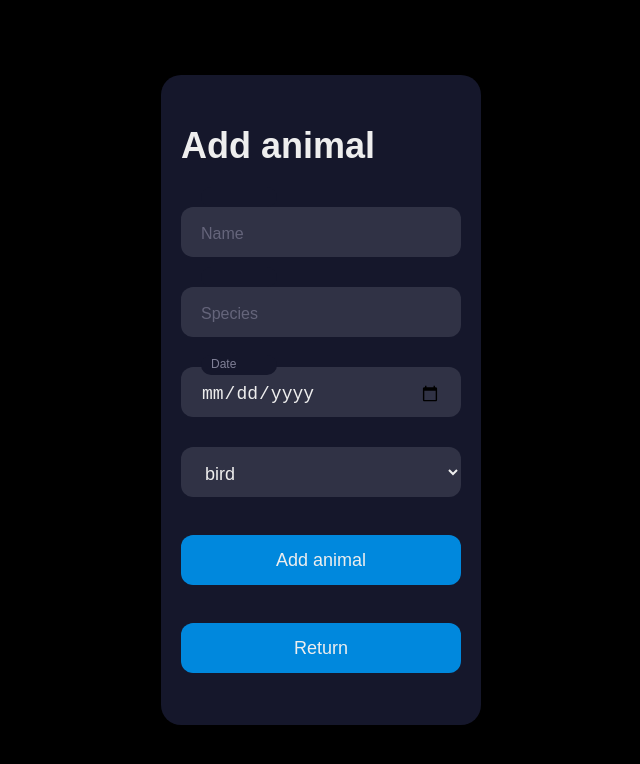
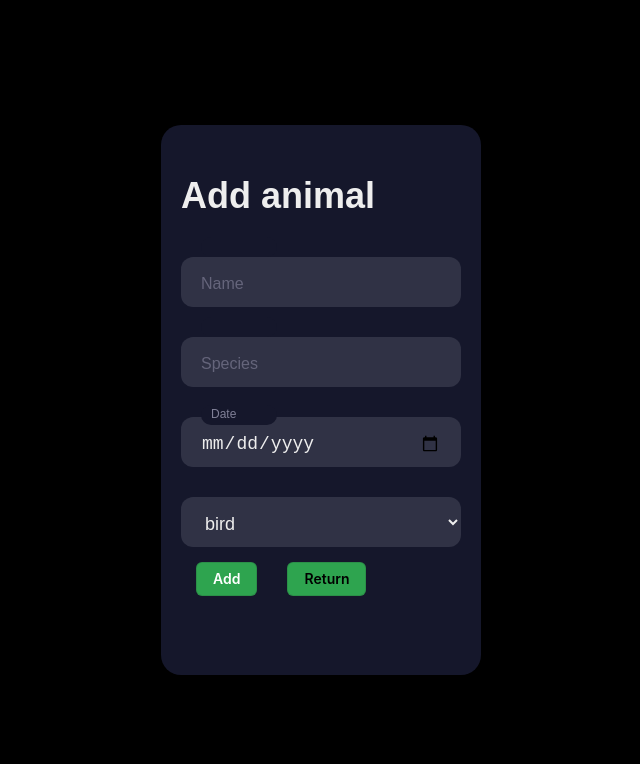
Before and after one commit to PetarTosic/zoo, a React (Create React App) app: page /addAnimal in a window 1280 px wide. Shown: the top 764 px of the page, without its empty margins (319-959 px from the left). Built offline with nearby package versions, Linux system fonts and the light colour scheme.

Commit message:
Fixed everything prolly

```diff
--- a/src/components/AddAnimalForm.jsx
+++ b/src/components/AddAnimalForm.jsx
@@ -42,8 +42,8 @@ const AddAnimalForm = ({handleSubmit, handleInputChange, state, clearValues}) =>
             <option value="snake">snake</option>
           </select>
         </div>
-        <button type="submit" class="submit" onClick={addedAnimal}>Add animal</button>
-        <button class="submit"><Link to={`/Animals`} style={{color: "inherit", textDecoration: "none"}}>Return</Link></button>
+        <button type="submit" class="button-3" onClick={addedAnimal} style={{margin: "15px"}}>Add</button>
+        <Link class="button-3" to={`/Animals`} style={{color: "inherit", textDecoration: "none", margin: "15px"}}>Return</Link>
     </form>
   )
 }
--- a/src/components/AllAnimals.jsx
+++ b/src/components/AllAnimals.jsx
@@ -20,7 +20,7 @@ const AllAnimals = ({animals, onRemove, onMoveToTop}) => {
           ))}
         </tbody>
       </table>
-      <div ><button class="submit" style={{width: "fit-content"}}><Link style={{color: "inherit", textDecoration: "none"}} to={`/AddAnimal`}>Add Animal</Link></button></div>
+      <div ><Link class="button-3" style={{color: "inherit", textDecoration: "none", margin: "10px"}} to={`/AddAnimal`}>Add Animal</Link></div>
     </div>
   );
 }
--- a/src/components/Animal.jsx
+++ b/src/components/Animal.jsx
@@ -15,7 +15,7 @@ const Animal = ({animal, index, onRemove, onMoveToTop}) => {
         <button onClick={() => onMoveToTop(animal.name)} class="button-3">Move To Top</button>
       </td>
       <td>
-        <Link to={`/animals/${index}`}><button class="button-3">See</button></Link>
+        <Link class="button-3" to={`/animals/${index}`}>See</Link>
       </td>
     </tr>
   )
--- a/src/components/AnimalId.jsx
+++ b/src/components/AnimalId.jsx
@@ -9,7 +9,7 @@ const AnimalId = ({animals, index}) => {
       <div>Animal species: {animal.species}</div>
       <div>Animal date of birth: {animal.date_of_birth}</div>
       <div>Animal sector: {animal.sector}</div>
-      <button class="submit"><Link to={`/Animals`} style={{color: "inherit", textDecoration: "none"}}>Return</Link></button>
+      <Link class="button-3" to={`/Animals`} style={{color: "inherit", textDecoration: "none", margin: "5px"}}>Return</Link>
     </div>
   );
 }
--- a/src/form.css
+++ b/src/form.css
@@ -10,7 +10,7 @@ body {
   background-color: #15172b;
   border-radius: 20px;
   box-sizing: border-box;
-  height: 650px;
+  height: 550px;
   padding: 20px;
   width: 320px;
 }
```
